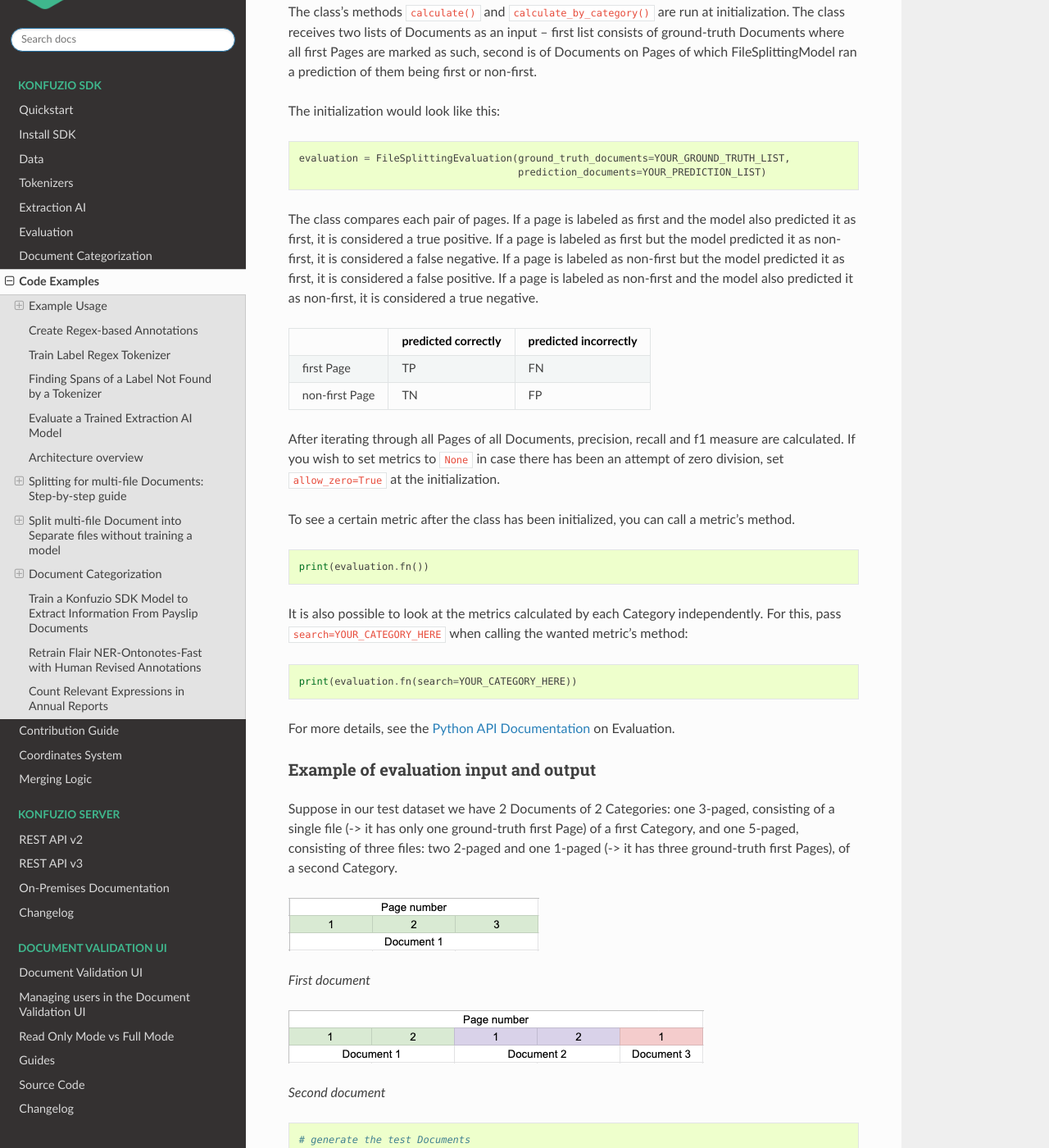
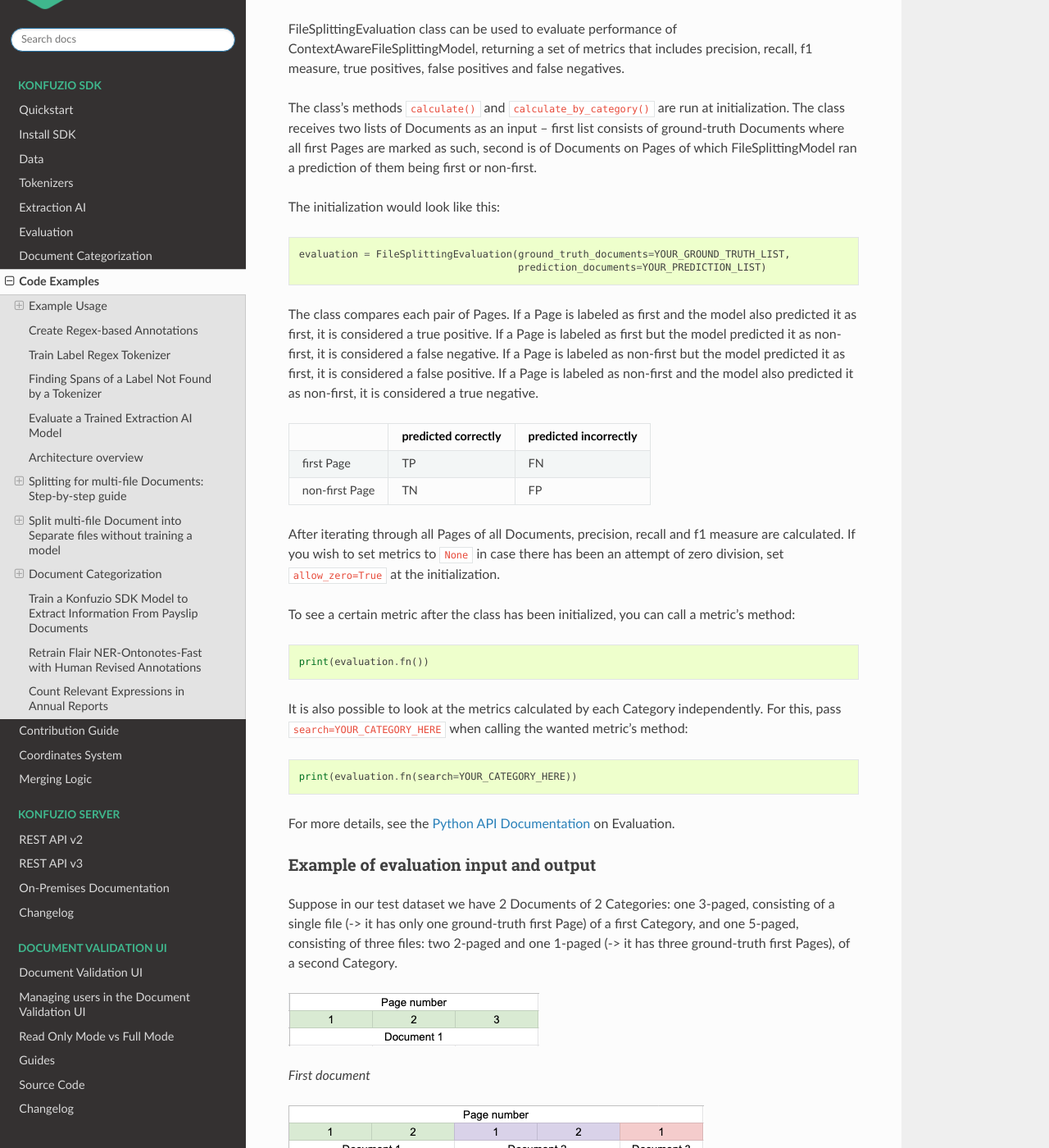
Before and after one commit to konfuzio-ai/konfuzio-sdk, a Sphinx documentation site: the page built from docs/sdk/examples/examples.rst, in a window 1280 px wide and 1400 px high, scrolled down 14655 px. Shown: the whole window at 82% size. Built offline with Sphinx 7.4.7 and the Read the Docs theme 2.0.0, drawn with Linux system fonts in a browser that asks for light colours; pages that are not in the unit, such as notebooks, are missing from menus; some of the changed text lies outside the part shown.

````diff
--- a/docs/sdk/examples/evaluation/index.md
+++ b/docs/sdk/examples/evaluation/index.md
@@ -13,10 +13,10 @@ evaluation = FileSplittingEvaluation(ground_truth_documents=YOUR_GROUND_TRUTH_LI
                                      prediction_documents=YOUR_PREDICTION_LIST)
 ```
 
-The class compares each pair of pages. If a page is labeled as first and the model also predicted it as first, it is
-considered a true positive. If a page is labeled as first but the model predicted it as non-first, it is considered a
-false negative. If a page is labeled as non-first but the model predicted it as first, it is considered a false
-positive. If a page is labeled as non-first and the model also predicted it as non-first, it is considered a true
+The class compares each pair of Pages. If a Page is labeled as first and the model also predicted it as first, it is
+considered a true positive. If a Page is labeled as first but the model predicted it as non-first, it is considered a
+false negative. If a Page is labeled as non-first but the model predicted it as first, it is considered a false
+positive. If a Page is labeled as non-first and the model also predicted it as non-first, it is considered a true
 negative.
 
 |  | predicted correctly | predicted incorrectly |
@@ -28,7 +28,7 @@ After iterating through all Pages of all Documents, precision, recall and f1 mea
 metrics to `None` in case there has been an attempt of zero division, set `allow_zero=True` at the initialization.
 
 
-To see a certain metric after the class has been initialized, you can call a metric's method.
+To see a certain metric after the class has been initialized, you can call a metric's method:
 ```
 print(evaluation.fn())
 ```
@@ -59,7 +59,7 @@ from konfuzio_sdk.data import Category, Project, Document, Page
 from konfuzio_sdk.evaluate import FileSplittingEvaluation
 from konfuzio_sdk.trainer.file_splitting import SplittingAI
 
-text_1 = "Hi all,\nI like bread.\nI hope to get everything done soon.\nHave you seen it?'
+text_1 = "Hi all,\nI like bread.\nI hope to get everything done soon.\nHave you seen it?"
 document_1 = Document(id_=None, project=YOUR_PROJECT, category=YOUR_CATEGORY_1, text=text_1, dataset_status=3)
 _ = Page(
         id_=None,
--- a/docs/sdk/examples/file-splitting-class/index.md
+++ b/docs/sdk/examples/file-splitting-class/index.md
@@ -117,7 +121,7 @@ first-page strings for each of the Categories. If there is at least one intersec
 first Page. If there are no intersections, the Page is predicted to be a non-first Page.
 ```python
     def predict(self, page: Page) -> Page:
-                for category in self.categories:
+        for category in self.categories:
             if not category.exclusive_first_page_strings:
                 raise ValueError(f"Cannot run prediction as {category} does not have exclusive_first_page_strings.")
         page.is_first_page = False
@@ -150,11 +154,11 @@ file_splitting_model.save()
 
 # run the prediction
 for page in test_document.pages():
- pred = file_splitting_model.predict(page)
- if pred.is_first_page:
-  print('Page {} is predicted as the first.'.format(page.number))
- else:
-  print('Page {} is predicted as the non-first.'.format(page.number))
+    pred = file_splitting_model.predict(page)
+    if pred.is_first_page:
+        print('Page {} is predicted as the first.'.format(page.number))
+    else:
+        print('Page {} is predicted as the non-first.'.format(page.number))
 
 # usage with the SplittingAI – you can load a pre-saved model or pass an initialized instance as the input
 # in this example, we load a previously saved one
````
Also changed, not shown: other parts of docs/sdk/examples/file-splitting-class/index.md (+11 -5 lines), 1 other file.
